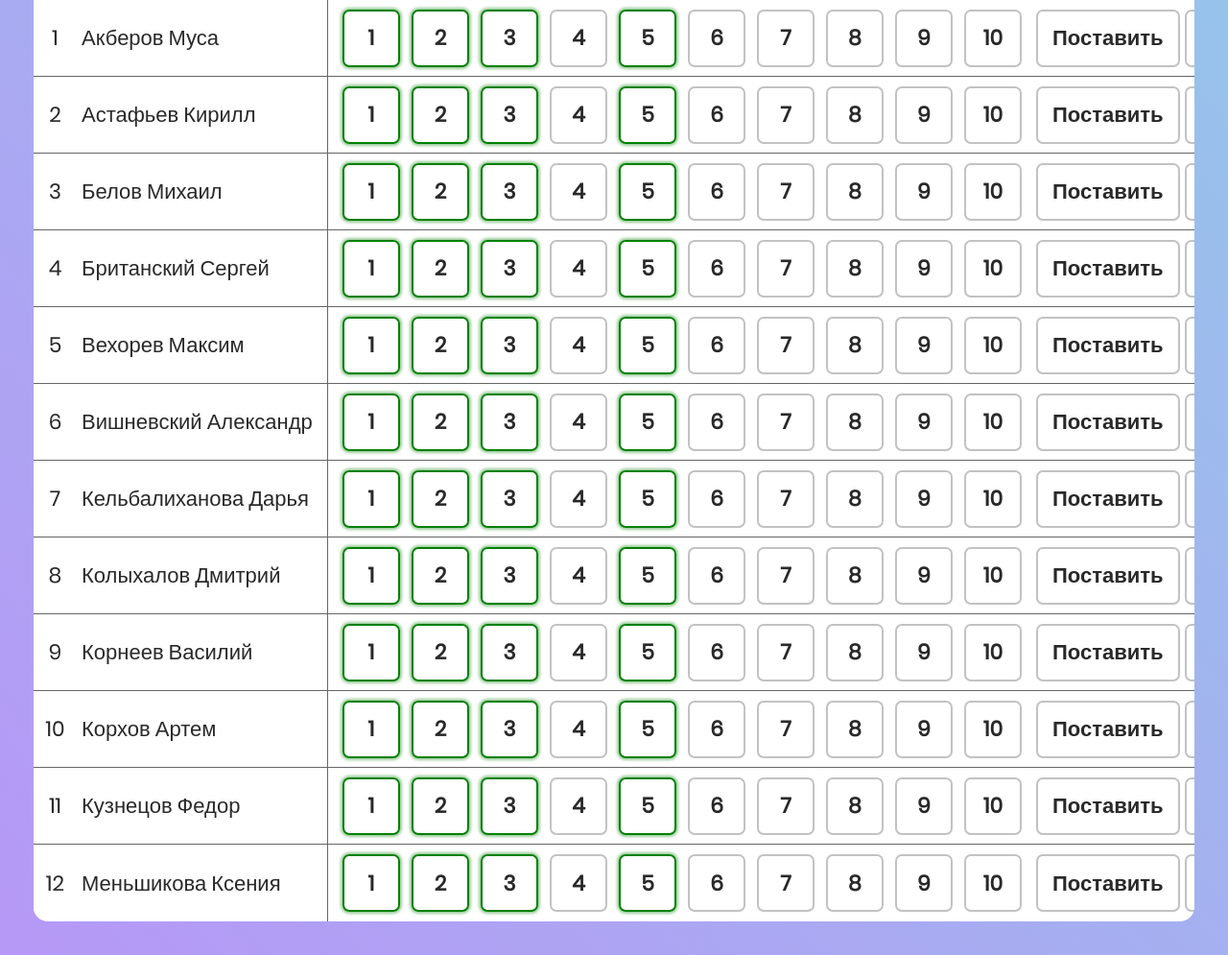
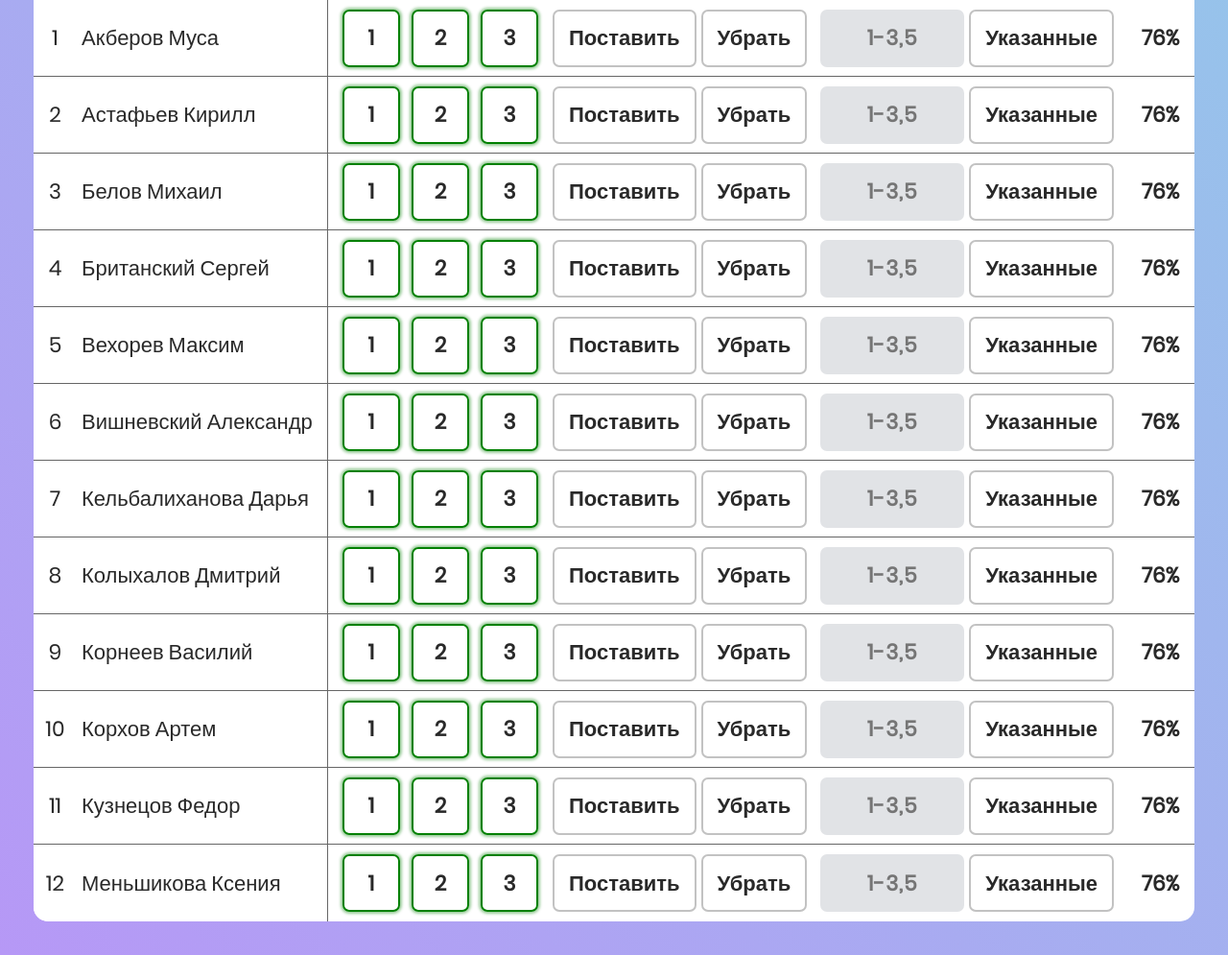
Before and after one commit to astafievK/CourseWork, a PHP site: page /pages/home/home.html in a window 1280 px wide. Shown: the part 125-1120 px from the top of the page at 96% size. Run offline with PHP 8.4, Linux system fonts and the light colour scheme.

Commit message:
table style

```diff
--- a/pages/home/home.html
+++ b/pages/home/home.html
@@ -93,13 +93,7 @@
                 <button class="markBtn passed" data-value="1" data-user="2" data-work="7" data-passed="1">1</button>
                 <button class="markBtn passed" data-value="2" data-user="2" data-work="7" data-passed="1">2</button>
                 <button class="markBtn passed" data-value="3" data-user="2" data-work="7" data-passed="1">3</button>
-                <button class="markBtn" data-value="4" data-user="2" data-work="7" data-passed="0">4</button>
-                <button class="markBtn passed" data-value="5" data-user="2" data-work="7" data-passed="1">5</button>
-                <button class="markBtn" data-value="6" data-user="2" data-work="7" data-passed="0">6</button>
-                <button class="markBtn" data-value="7" data-user="2" data-work="7" data-passed="0">7</button>
-                <button class="markBtn" data-value="8" data-user="2" data-work="7" data-passed="0">8</button>
-                <button class="markBtn" data-value="9" data-user="2" data-work="7" data-passed="0">9</button>
-                <button class="markBtn" data-value="10" data-user="2" data-work="7" data-passed="0">10</button>
+
             </td>
             <td class="actions">
                 <button class="action all">Поставить</button>
@@ -130,13 +124,6 @@
                 <button class="markBtn passed" data-value="1" data-user="2" data-work="7" data-passed="1">1</button>
                 <button class="markBtn passed" data-value="2" data-user="2" data-work="7" data-passed="1">2</button>
                 <button class="markBtn passed" data-value="3" data-user="2" data-work="7" data-passed="1">3</button>
-                <button class="markBtn" data-value="4" data-user="2" data-work="7" data-passed="0">4</button>
-                <button class="markBtn passed" data-value="5" data-user="2" data-work="7" data-passed="1">5</button>
-                <button class="markBtn" data-value="6" data-user="2" data-work="7" data-passed="0">6</button>
-                <button class="markBtn" data-value="7" data-user="2" data-work="7" data-passed="0">7</button>
-                <button class="markBtn" data-value="8" data-user="2" data-work="7" data-passed="0">8</button>
-                <button class="markBtn" data-value="9" data-user="2" data-work="7" data-passed="0">9</button>
-                <button class="markBtn" data-value="10" data-user="2" data-work="7" data-passed="0">10</button>
             </td>
             <td class="actions">
                 <button class="action all">Поставить</button>
@@ -167,13 +154,6 @@
                 <button class="markBtn passed" data-value="1" data-user="2" data-work="7" data-passed="1">1</button>
                 <button class="markBtn passed" data-value="2" data-user="2" data-work="7" data-passed="1">2</button>
                 <button class="markBtn passed" data-value="3" data-user="2" data-work="7" data-passed="1">3</button>
-                <button class="markBtn" data-value="4" data-user="2" data-work="7" data-passed="0">4</button>
-                <button class="markBtn passed" data-value="5" data-user="2" data-work="7" data-passed="1">5</button>
-                <button class="markBtn" data-value="6" data-user="2" data-work="7" data-passed="0">6</button>
-                <button class="markBtn" data-value="7" data-user="2" data-work="7" data-passed="0">7</button>
-                <button class="markBtn" data-value="8" data-user="2" data-work="7" data-passed="0">8</button>
-                <button class="markBtn" data-value="9" data-user="2" data-work="7" data-passed="0">9</button>
-                <button class="markBtn" data-value="10" data-user="2" data-work="7" data-passed="0">10</button>
             </td>
             <td class="actions">
                 <button class="action all">Поставить</button>
@@ -204,13 +184,6 @@
                 <button class="markBtn passed" data-value="1" data-user="2" data-work="7" data-passed="1">1</button>
                 <button class="markBtn passed" data-value="2" data-user="2" data-work="7" data-passed="1">2</button>
                 <button class="markBtn passed" data-value="3" data-user="2" data-work="7" data-passed="1">3</button>
-                <button class="markBtn" data-value="4" data-user="2" data-work="7" data-passed="0">4</button>
-                <button class="markBtn passed" data-value="5" data-user="2" data-work="7" data-passed="1">5</button>
-                <button class="markBtn" data-value="6" data-user="2" data-work="7" data-passed="0">6</button>
-                <button class="markBtn" data-value="7" data-user="2" data-work="7" data-passed="0">7</button>
-                <button class="markBtn" data-value="8" data-user="2" data-work="7" data-passed="0">8</button>
-                <button class="markBtn" data-value="9" data-user="2" data-work="7" data-passed="0">9</button>
-                <button class="markBtn" data-value="10" data-user="2" data-work="7" data-passed="0">10</button>
             </td>
             <td class="actions">
                 <button class="action all">Поставить</button>
@@ -241,13 +214,6 @@
                 <button class="markBtn passed" data-value="1" data-user="2" data-work="7" data-passed="1">1</button>
                 <button class="markBtn passed" data-value="2" data-user="2" data-work="7" data-passed="1">2</button>
                 <button class="markBtn passed" data-value="3" data-user="2" data-work="7" data-passed="1">3</button>
-                <button class="markBtn" data-value="4" data-user="2" data-work="7" data-passed="0">4</button>
-                <button class="markBtn passed" data-value="5" data-user="2" data-work="7" data-passed="1">5</button>
-                <button class="markBtn" data-value="6" data-user="2" data-work="7" data-passed="0">6</button>
-                <button class="markBtn" data-value="7" data-user="2" data-work="7" data-passed="0">7</button>
-                <button class="markBtn" data-value="8" data-user="2" data-work="7" data-passed="0">8</button>
-                <button class="markBtn" data-value="9" data-user="2" data-work="7" data-passed="0">9</button>
-                <button class="markBtn" data-value="10" data-user="2" data-work="7" data-passed="0">10</button>
             </td>
             <td class="actions">
                 <button class="action all">Поставить</button>
@@ -278,13 +244,6 @@
                 <button class="markBtn passed" data-value="1" data-user="2" data-work="7" data-passed="1">1</button>
                 <button class="markBtn passed" data-value="2" data-user="2" data-work="7" data-passed="1">2</button>
                 <button class="markBtn passed" data-value="3" data-user="2" data-work="7" data-passed="1">3</button>
-                <button class="markBtn" data-value="4" data-user="2" data-work="7" data-passed="0">4</button>
-                <button class="markBtn passed" data-value="5" data-user="2" data-work="7" data-passed="1">5</button>
-                <button class="markBtn" data-value="6" data-user="2" data-work="7" data-passed="0">6</button>
-                <button class="markBtn" data-value="7" data-user="2" data-work="7" data-passed="0">7</button>
-                <button class="markBtn" data-value="8" data-user="2" data-work="7" data-passed="0">8</button>
-                <button class="markBtn" data-value="9" data-user="2" data-work="7" data-passed="0">9</button>
-                <button class="markBtn" data-value="10" data-user="2" data-work="7" data-passed="0">10</button>
             </td>
             <td class="actions">
                 <button class="action all">Поставить</button>
@@ -315,13 +274,6 @@
                 <button class="markBtn passed" data-value="1" data-user="2" data-work="7" data-passed="1">1</button>
                 <button class="markBtn passed" data-value="2" data-user="2" data-work="7" data-passed="1">2</button>
                 <button class="markBtn passed" data-value="3" data-user="2" data-work="7" data-passed="1">3</button>
-                <button class="markBtn" data-value="4" data-user="2" data-work="7" data-passed="0">4</button>
-                <button class="markBtn passed" data-value="5" data-user="2" data-work="7" data-passed="1">5</button>
-                <button class="markBtn" data-value="6" data-user="2" data-work="7" data-passed="0">6</button>
-                <button class="markBtn" data-value="7" data-user="2" data-work="7" data-passed="0">7</button>
-                <button class="markBtn" data-value="8" data-user="2" data-work="7" data-passed="0">8</button>
-                <button class="markBtn" data-value="9" data-user="2" data-work="7" data-passed="0">9</button>
-                <button class="markBtn" data-value="10" data-user="2" data-work="7" data-passed="0">10</button>
             </td>
             <td class="actions">
                 <button class="action all">Поставить</button>
@@ -352,13 +304,6 @@
                 <button class="markBtn passed" data-value="1" data-user="2" data-work="7" data-passed="1">1</button>
                 <button class="markBtn passed" data-value="2" data-user="2" data-work="7" data-passed="1">2</button>
                 <button class="markBtn passed" data-value="3" data-user="2" data-work="7" data-passed="1">3</button>
-                <button class="markBtn" data-value="4" data-user="2" data-work="7" data-passed="0">4</button>
-                <button class="markBtn passed" data-value="5" data-user="2" data-work="7" data-passed="1">5</button>
-                <button class="markBtn" data-value="6" data-user="2" data-work="7" data-passed="0">6</button>
-                <button class="markBtn" data-value="7" data-user="2" data-work="7" data-passed="0">7</button>
-                <button class="markBtn" data-value="8" data-user="2" data-work="7" data-passed="0">8</button>
-                <button class="markBtn" data-value="9" data-user="2" data-work="7" data-passed="0">9</button>
-                <button class="markBtn" data-value="10" data-user="2" data-work="7" data-passed="0">10</button>
             </td>
             <td class="actions">
                 <button class="action all">Поставить</button>
@@ -389,13 +334,6 @@
                 <button class="markBtn passed" data-value="1" data-user="2" data-work="7" data-passed="1">1</button>
                 <button class="markBtn passed" data-value="2" data-user="2" data-work="7" data-passed="1">2</button>
                 <button class="markBtn passed" data-value="3" data-user="2" data-work="7" data-passed="1">3</button>
-                <button class="markBtn" data-value="4" data-user="2" data-work="7" data-passed="0">4</button>
-                <button class="markBtn passed" data-value="5" data-user="2" data-work="7" data-passed="1">5</button>
-                <button class="markBtn" data-value="6" data-user="2" data-work="7" data-passed="0">6</button>
-                <button class="markBtn" data-value="7" data-user="2" data-work="7" data-passed="0">7</button>
-                <button class="markBtn" data-value="8" data-user="2" data-work="7" data-passed="0">8</button>
-                <button class="markBtn" data-value="9" data-user="2" data-work="7" data-passed="0">9</button>
-                <button class="markBtn" data-value="10" data-user="2" data-work="7" data-passed="0">10</button>
             </td>
             <td class="actions">
                 <button class="action all">Поставить</button>
@@ -426,13 +364,6 @@
                 <button class="markBtn passed" data-value="1" data-user="2" data-work="7" data-passed="1">1</button>
                 <button class="markBtn passed" data-value="2" data-user="2" data-work="7" data-passed="1">2</button>
                 <button class="markBtn passed" data-value="3" data-user="2" data-work="7" data-passed="1">3</button>
-                <button class="markBtn" data-value="4" data-user="2" data-work="7" data-passed="0">4</button>
-                <button class="markBtn passed" data-value="5" data-user="2" data-work="7" data-passed="1">5</button>
-                <button class="markBtn" data-value="6" data-user="2" data-work="7" data-passed="0">6</button>
-                <button class="markBtn" data-value="7" data-user="2" data-work="7" data-passed="0">7</button>
-                <button class="markBtn" data-value="8" data-user="2" data-work="7" data-passed="0">8</button>
-                <button class="markBtn" data-value="9" data-user="2" data-work="7" data-passed="0">9</button>
-                <button class="markBtn" data-value="10" data-user="2" data-work="7" data-passed="0">10</button>
             </td>
             <td class="actions">
                 <button class="action all">Поставить</button>
@@ -463,13 +394,6 @@
                 <button class="markBtn passed" data-value="1" data-user="2" data-work="7" data-passed="1">1</button>
                 <button class="markBtn passed" data-value="2" data-user="2" data-work="7" data-passed="1">2</button>
                 <button class="markBtn passed" data-value="3" data-user="2" data-work="7" data-passed="1">3</button>
-                <button class="markBtn" data-value="4" data-user="2" data-work="7" data-passed="0">4</button>
-                <button class="markBtn passed" data-value="5" data-user="2" data-work="7" data-passed="1">5</button>
-                <button class="markBtn" data-value="6" data-user="2" data-work="7" data-passed="0">6</button>
-                <button class="markBtn" data-value="7" data-user="2" data-work="7" data-passed="0">7</button>
-                <button class="markBtn" data-value="8" data-user="2" data-work="7" data-passed="0">8</button>
-                <button class="markBtn" data-value="9" data-user="2" data-work="7" data-passed="0">9</button>
-                <button class="markBtn" data-value="10" data-user="2" data-work="7" data-passed="0">10</button>
             </td>
             <td class="actions">
                 <button class="action all">Поставить</button>
@@ -500,13 +424,6 @@
                 <button class="markBtn passed" data-value="1" data-user="2" data-work="7" data-passed="1">1</button>
                 <button class="markBtn passed" data-value="2" data-user="2" data-work="7" data-passed="1">2</button>
                 <button class="markBtn passed" data-value="3" data-user="2" data-work="7" data-passed="1">3</button>
-                <button class="markBtn" data-value="4" data-user="2" data-work="7" data-passed="0">4</button>
-                <button class="markBtn passed" data-value="5" data-user="2" data-work="7" data-passed="1">5</button>
-                <button class="markBtn" data-value="6" data-user="2" data-work="7" data-passed="0">6</button>
-                <button class="markBtn" data-value="7" data-user="2" data-work="7" data-passed="0">7</button>
-                <button class="markBtn" data-value="8" data-user="2" data-work="7" data-passed="0">8</button>
-                <button class="markBtn" data-value="9" data-user="2" data-work="7" data-passed="0">9</button>
-                <button class="markBtn" data-value="10" data-user="2" data-work="7" data-passed="0">10</button>
             </td>
             <td class="actions">
                 <button class="action all">Поставить</button>
@@ -534,56 +451,5 @@
 <script src="scripts/markBtn.js"></script>
 <script src="scripts/setMarksAllNothing.js"></script>
 <script src="scripts/setMarksSelected.js"></script>
-<script>
-    /*
-    // Получаем все кнопки с классом .markBtn
-    var buttons = document.querySelectorAll('.markBtn');
-
-    // Функция для подсчета процента кнопок с data-passed = 1
-    function countPassedPercentage() {
-        // Счетчик кнопок
-        var count = 0;
-
-        // Проходимся по каждой кнопке
-        buttons.forEach(function(button) {
-            // Получаем значение атрибута data-passed
-            var passed = button.getAttribute('data-passed');
-
-            // Если значение равно 1, увеличиваем счетчик
-            if (passed === '1') {
-                count++;
-            }
-        });
-
-        // Вычисляем процент и записываем в span
-        var percentage = (count / buttons.length) * 100;
-        document.querySelector('.percentage span').innerText = percentage.toFixed(0) + '%';
-
-        // Вычисляем итоговую оценку и записываем в span
-        var totalMark;
-        if (percentage <= 65) {
-            totalMark = 2;
-        } else if (percentage <= 74) {
-            totalMark = 3;
-        } else if (percentage <= 90) {
-            totalMark = 4;
-        } else {
-            totalMark = 5;
-        }
-        document.querySelector('.total-mark span').innerText = totalMark;
-    }
-
-    // Вызываем функцию при загрузке страницы
-    countPassedPercentage();
-
-    // Добавляем обработчик события на изменение классов кнопки
-    buttons.forEach(function(button) {
-        button.addEventListener('click', countPassedPercentage);
-    });
-
-    document.getElementsByClassName('all').addEventListener('click', countPassedPercentage);
-    document.getElementsByClassName('nothing').addEventListener('click', countPassedPercentage);
-*/
-</script>
 </body>
 </html>
--- a/pages/home/scripts/tableColumnWidth.js
+++ b/pages/home/scripts/tableColumnWidth.js
@@ -17,3 +17,4 @@
 calculateWidth();
 
 window.addEventListener('resize', calculateWidth);
+window.addEventListener('orientationchange', calculateWidth)
--- a/pages/home/style.css
+++ b/pages/home/style.css
@@ -190,6 +190,7 @@
             html body .table-wrapper table tbody tr td.actions {
               padding: 0 15px 0 0;
               display: flex;
+              margin-left: auto;
               justify-content: center; }
               html body .table-wrapper table tbody tr td.actions .action {
                 font-weight: 700;
@@ -216,20 +217,20 @@
                 html body .table-wrapper table tbody tr td.actions .action.selected {
                   margin-left: 5px; }
             html body .table-wrapper table tbody tr td.total-mark, html body .table-wrapper table tbody tr td.percentage {
-              flex-grow: 1;
               width: 67px;
               align-items: center;
               justify-content: center; }
               html body .table-wrapper table tbody tr td.total-mark span, html body .table-wrapper table tbody tr td.percentage span {
                 font-weight: 700; }
             html body .table-wrapper table tbody tr td.rectangle {
-              transition: all 0.3s; }
+              transition: all 0.3s;
+              margin-left: 20px; }
               html body .table-wrapper table tbody tr td.rectangle.good {
-                box-shadow: 0 0 20px 6px green; }
+                box-shadow: 0 0 20px 5px green; }
               html body .table-wrapper table tbody tr td.rectangle.medium {
-                box-shadow: 0 0 20px 6px orange; }
+                box-shadow: 0 0 20px 5px orange; }
               html body .table-wrapper table tbody tr td.rectangle.bad {
-                box-shadow: 0 0 20px 6px red; }
+                box-shadow: 0 0 20px 5px red; }
           html body .table-wrapper table tbody tr:last-child {
             border-bottom: 0; }
       html body .table-wrapper::-webkit-scrollbar {
--- a/pages/home/style.scss
+++ b/pages/home/style.scss
@@ -280,6 +280,7 @@
               &.actions {
                 padding: 0 15px 0 0;
                 display: flex;
+                margin-left: auto;
                 justify-content: center;
 
                 .action {
@@ -327,7 +328,6 @@
 
               &.total-mark,
               &.percentage {
-                flex-grow: 1;
                 width: 67px;
                 align-items: center;
                 justify-content: center;
@@ -339,17 +339,18 @@
 
               &.rectangle{
                 transition: all 0.3s;
+                margin-left: 20px;
 
                 &.good{
-                  box-shadow: 0 0 20px 6px rgba(0, 128, 0, 1);
+                  box-shadow: 0 0 20px 5px rgba(0, 128, 0, 1);
                 }
 
                 &.medium{
-                  box-shadow: 0 0 20px 6px rgba(255, 165, 0, 1);
+                  box-shadow: 0 0 20px 5px rgba(255, 165, 0, 1);
                 }
 
                 &.bad{
-                  box-shadow: 0 0 20px 6px rgba(255, 0, 0 , 1);
+                  box-shadow: 0 0 20px 5px rgba(255, 0, 0 , 1);
                 }
               }
             }
```
Also changed, not shown: pages/home/scripts/inputText.js (deleted).
